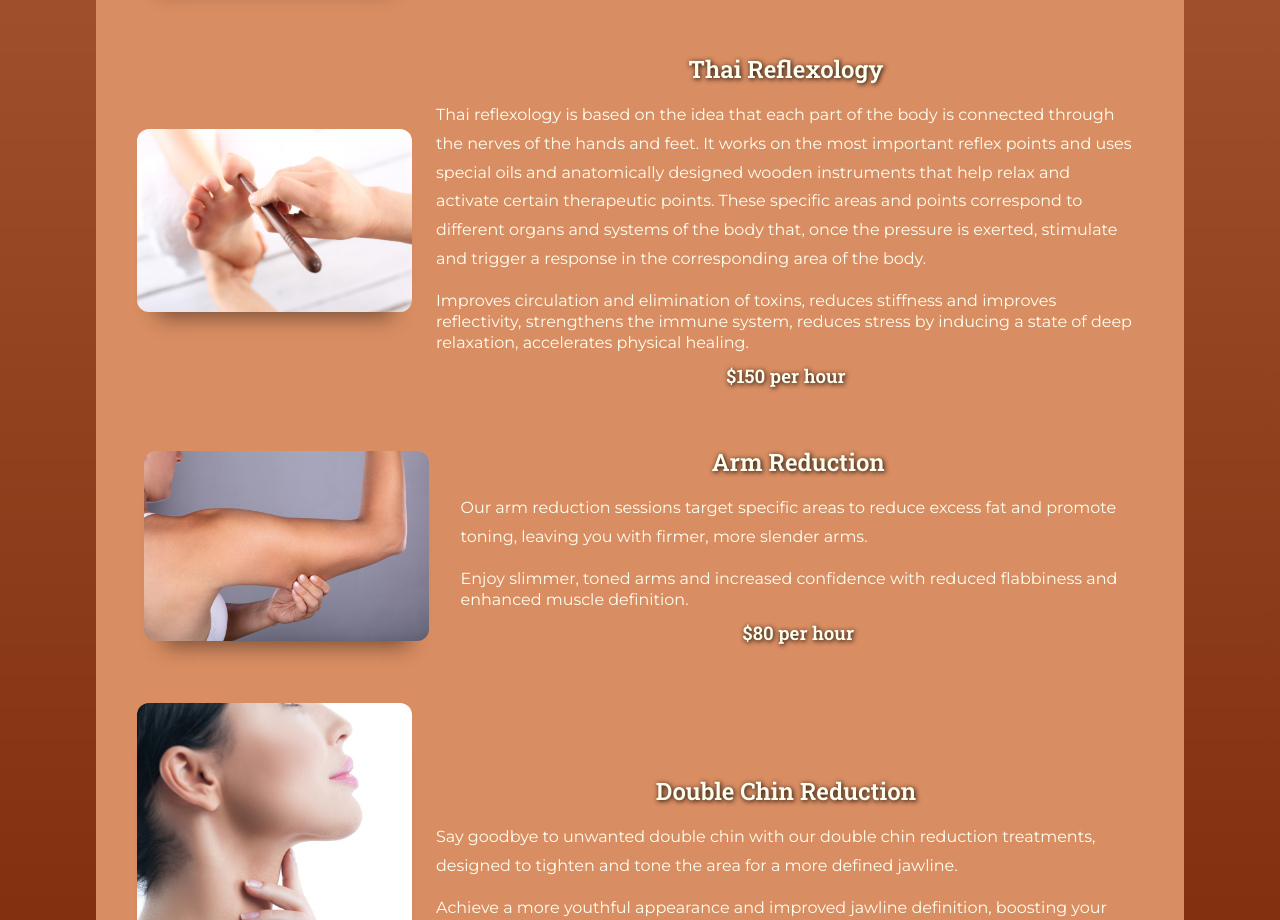
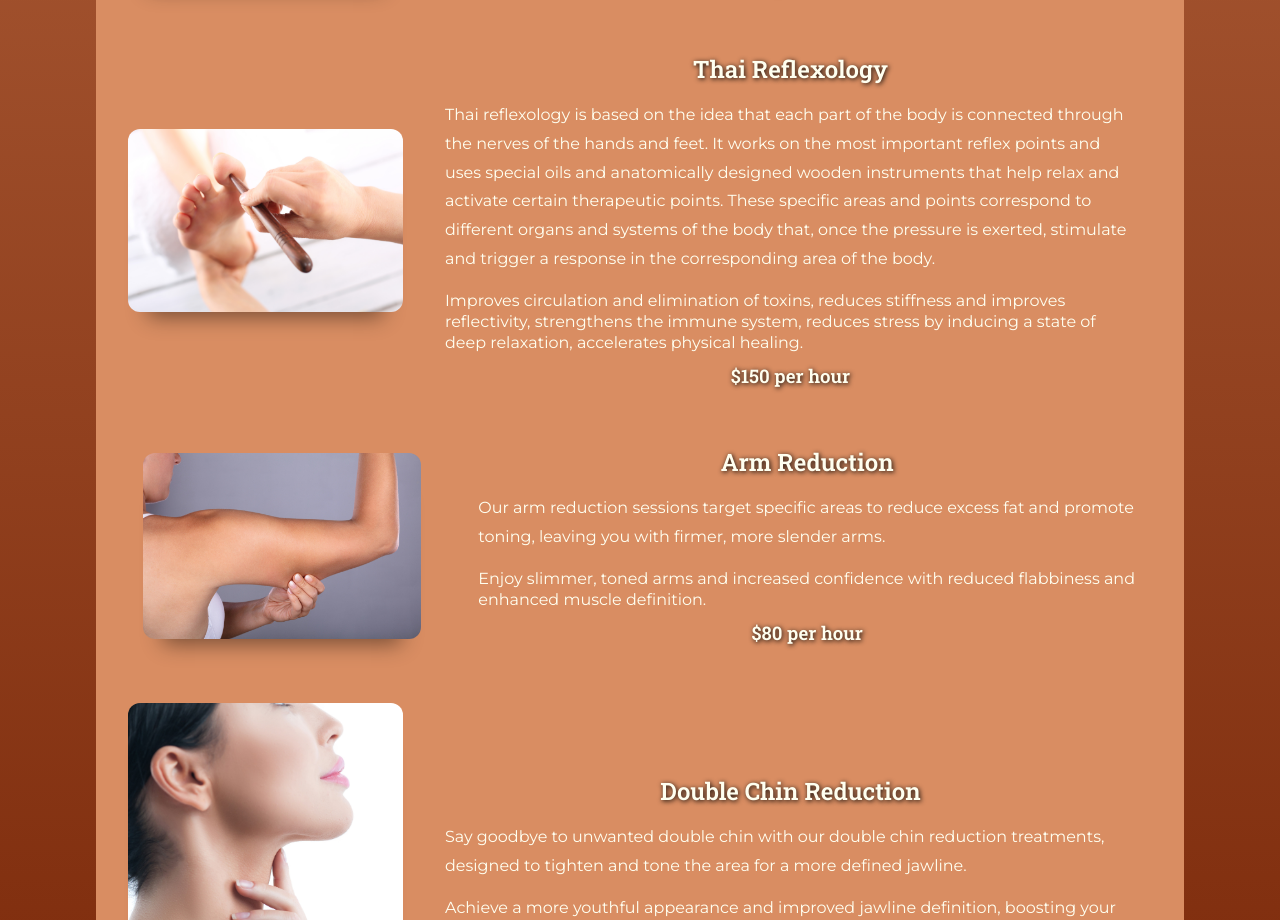
Before and after one commit to Aleroms/annies-wood-therapy, a Vue app: page /about in a window 1280 px wide. Shown: the part 1880-2800 px from the top of the page. Built offline with nearby package versions, Linux system fonts and the light colour scheme.

Commit message:
edited image wrapper margin right

```diff
--- a/src/components/ArticleCard.vue
+++ b/src/components/ArticleCard.vue
@@ -88,10 +88,13 @@ export default {
 
 .image-wrapper {
   margin-top: 1.625rem;
+  margin-right: 1.625rem;
   display: flex;
   justify-content: center;
   align-items: center;
+
   img {
+    min-width: 275px;
     width: 90%;
     max-height: 500px;
     max-width: 500px;
```
